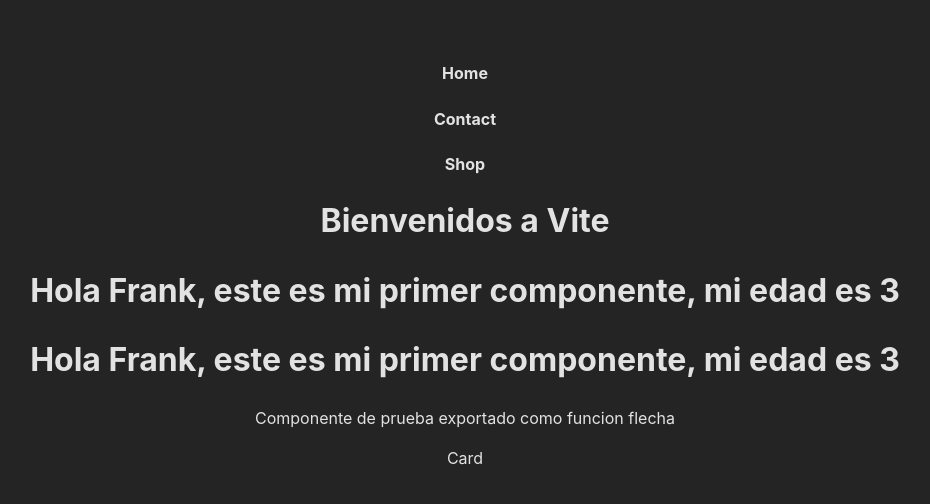
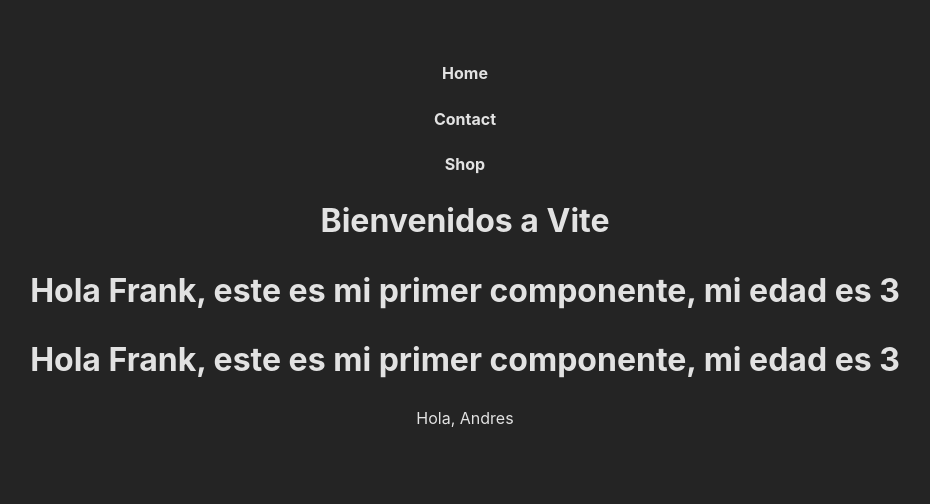
Before and after one commit to frankVillaLobo/frontEnd3, a React (Vite) app in the folder vite-project/: page / in a window 1280 px wide. Shown: the top 504 px of the page, without its empty margins (175-1105 px from the left). Built offline with nearby package versions, Linux system fonts and the light colour scheme.

Commit message:
Uso de props

```diff
--- a/vite-project/src/App.jsx
+++ b/vite-project/src/App.jsx
@@ -8,6 +8,7 @@ import Card from "./Components/Card";
 function App() {
   const [count, setCount] = useState(0);
   const variable = 3;
+  const nombre = "Andres";
   return (
     <>
       <Navbar />
@@ -15,8 +16,11 @@ function App() {
       <Componente variable={variable} />
       {/* tengo dos formas de tener un componente asi, doble o simple */}
       <Componente variable={variable}></Componente>
-      <CompDePrueba/>
-      <Card/>
+      {/* <Card nombre="Pedro" email="pedro@email.com"/>
+      <Card nombre="Mateo" email="mateo@email.com"/>
+      <Card nombre="Claudia" email="Claudia@email.com"/> */}
+
+      <CompDePrueba nombre={nombre}>Hola</CompDePrueba>
     </>
   );
 }
--- /dev/null
+++ b/vite-project/src/Components/Button.jsx
@@ -0,0 +1,8 @@
+const Button = (props) => {
+    console.log(props)
+  return <div>
+    <button>{props.children}</button>
+  </div>;
+};
+
+export default Button;
--- a/vite-project/src/Components/Card.jsx
+++ b/vite-project/src/Components/Card.jsx
@@ -1,8 +1,25 @@
+import Button from "./Button";
 
-const Card = () => {
+const Card = (props) => {
+  // puedo hacer una desestructuracion de los props para poder manejar las variables que trae este objeto de manera individual
+const{nombre,email} = props
+// peudo desestructurar desde los mismos parametros de la funcion del componente
   return (
-    <div>Card</div>
-  )
-}
+    <div>
+      <img
+        src="https://http2.mlstatic.com/D_NQ_NP_794927-MLA47542196691_092021-O.webp"
+        alt="imagen"
+      />
+      <h2>Nombre</h2>
+      <p>Estado civil</p>
+      <p>{nombre}</p>
+      <p>{email}</p>
+        {/* podemos mandar informacion de diferentes maneras */}
+      <Button>Enviar info</Button>
+      <Button>Hola mundo</Button>
 
-export default Card
+    </div>
+  );
+};
+
+export default Card;
--- a/vite-project/src/Components/CompDePrueba.jsx
+++ b/vite-project/src/Components/CompDePrueba.jsx
@@ -1,7 +1,8 @@
 // tengo varias formas de exportar un componente
 // lo recomendado es mandar un componeten por archivo
-const CompDePrueba = () => {
-  return <p>Componente de prueba exportado como funcion flecha</p>;
+const CompDePrueba = (props) => {
+    const {nombre} = props
+  return <p>{props.children}, {nombre} </p>;
 };
 
 export default CompDePrueba;
```
